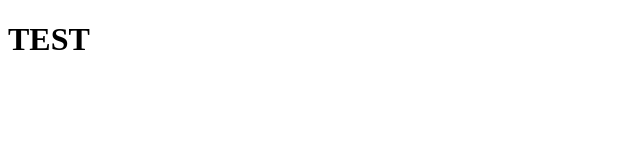
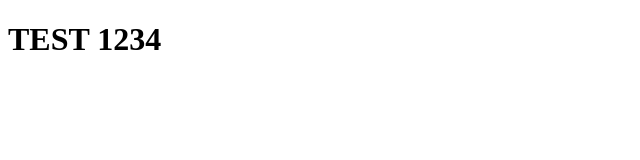
Before and after one commit to panutTea/gitLearning, a plain HTML site: page index.html in a window 1280 px wide. Shown: the whole page, without its empty margins (0-640 px from the left). Drawn offline with Linux system fonts and the light colour scheme.

Commit message:
add 1234

```diff
--- a/index.html
+++ b/index.html
@@ -7,6 +7,6 @@
     <title>Document </title>
 </head>
 <body>
-    <h1>TEST <h1>
+    <h1>TEST 1234<h1>
 </body>
 </html>
```
